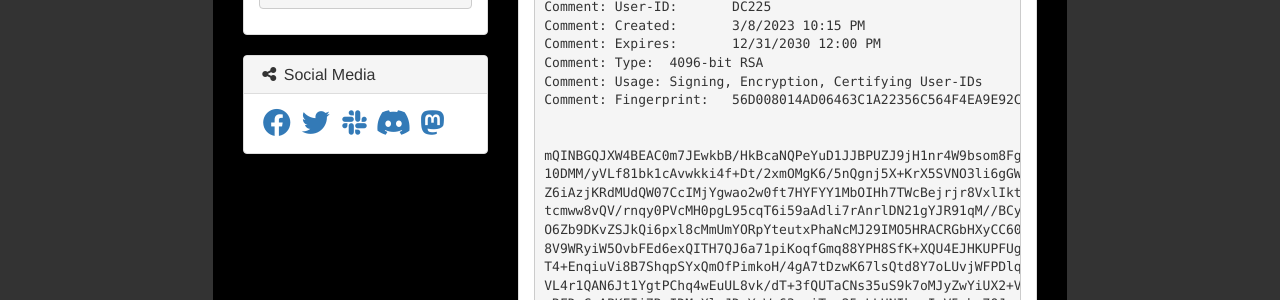
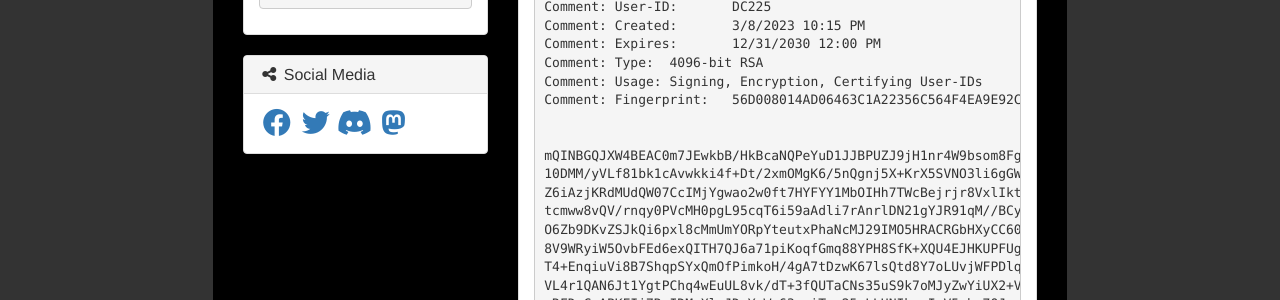
Before and after one commit to dc225/dc225.github.io, a Jekyll site: the page contact.html, which Jekyll copies as it is, in a window 1280 px wide. Shown: the part 404-704 px from the top of the page. Built offline with Jekyll 4.4.1, drawn with Linux system fonts in a browser that asks for light colours; nearby versions of some CDN libraries.

Commit message:
Update contact.html
Remove Slack from Contact page

```diff
--- a/contact.html
+++ b/contact.html
@@ -123,9 +123,6 @@ We <3 You. Join Us.
       </a>
       <a href="https://twitter.com/defcon225" title="Find us on Twitter" target="_blank">
         <i class="fa-brands fa-fw fa-2x fa-twitter"></i>
-      </a>
-      <a target="_blank" title="Join our Slack" href="https://join.slack.com/t/dc225/shared_invite/zt-1cqk7wnpe-aqsICoTepaIPCiA~_uNIXg">
-        <i class="fa-brands fa-fw fa-2x fa-slack"></i>
       </a>
       <a target="_blank" title="Join our Discord" href="https://discord.gg/EJjRn2JpZf">
         <i class="fa-brands fa-fw fa-2x fa-discord"></i>
```
